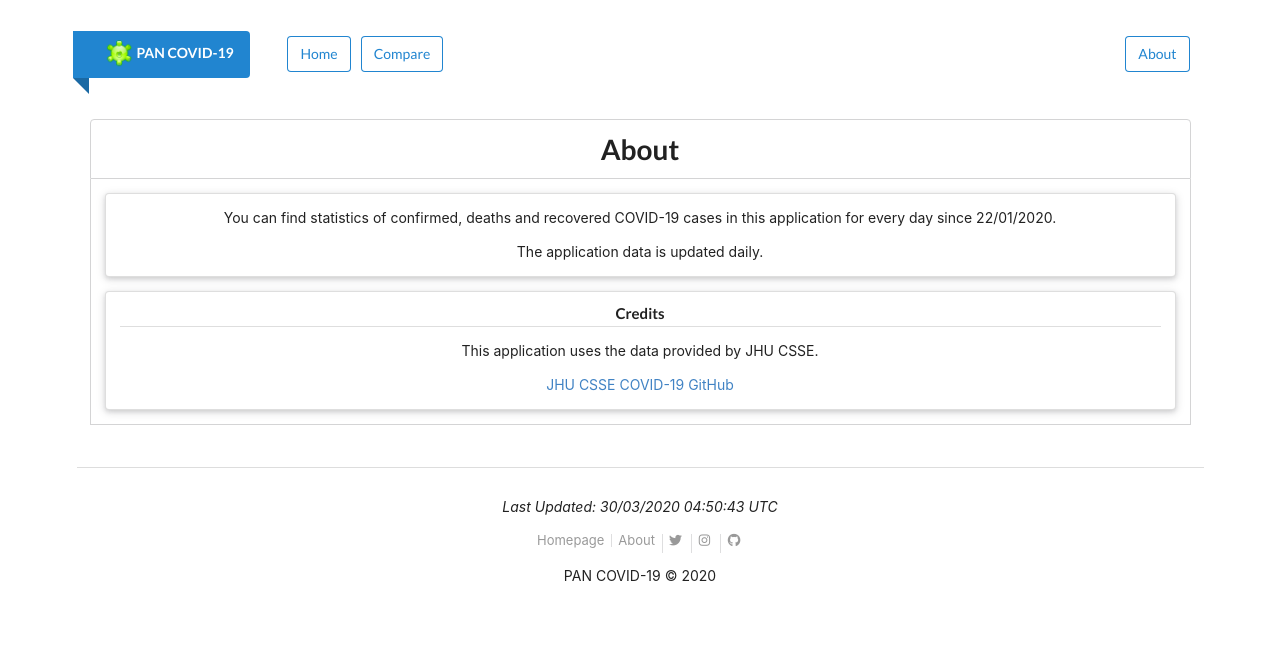
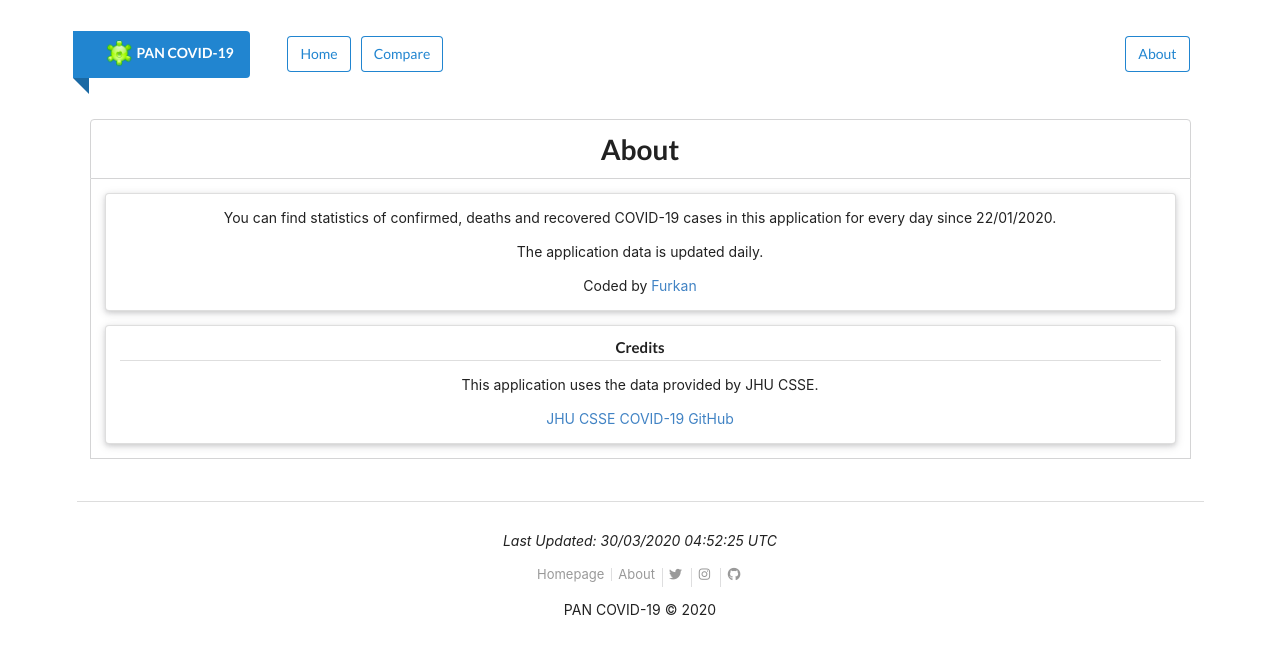
Before and after one commit to stfurkan/pancovid19, a React (Create React App) app in the folder client/: page /about in a window 1280 px wide. Shown: the top 654 px of the page. Built offline with nearby package versions, Linux system fonts and the light colour scheme.

Commit message:
datasets updated

```diff
--- a/client/src/components/pages/About.js
+++ b/client/src/components/pages/About.js
@@ -12,6 +12,16 @@ export default function About({ lang }) {
           <div className="ui segment raised">
             <p>{lang.aboutText1}</p>
             <p>{lang.aboutText2}</p>
+            <p>
+              {lang.codedBy}{' '}
+              <a
+                href="https://www.linkedin.com/in/s-furkan-teke-50758513b"
+                target="_blank"
+                rel="noopener noreferrer"
+              >
+                Furkan
+              </a>
+            </p>
           </div>
           <div className="ui segment raised">
             <h4 className="ui dividing header">{lang.creditHeader}</h4>
--- a/client/src/lang.json
+++ b/client/src/lang.json
@@ -55,6 +55,7 @@
       "pageHeader": "About",
       "aboutText1": "You can find statistics of confirmed, deaths and recovered COVID-19 cases in this application for every day since 22/01/2020.",
       "aboutText2": "The application data is updated daily.",
+      "codedBy": "Coded by",
       "creditHeader": "Credits",
       "creditText": "This application uses the data provided by JHU CSSE."
     },
@@ -125,6 +126,7 @@
       "pageHeader": "Hakkında",
       "aboutText1": "22/01/2020 tarihinden beri olan COVID-19 vaka, iyileşme ve vefat istatistiklerini bu uygulamadan takip edebilirsiniz.",
       "aboutText2": "Uygulama verisi günlük olarak güncellenmektedir.",
+      "codedBy": "Kodlayan",
       "creditHeader": "Referanslar",
       "creditText": "Bu uygulamada JHU CSSE tarafından sağlanan veriler kullanılmaktadır."
     },
--- a/client/src/updated.json
+++ b/client/src/updated.json
@@ -1 +1 @@
-{"lastUpdated": "30/03/2020 04:50:43 UTC"}
+{"lastUpdated": "30/03/2020 04:52:25 UTC"}
```
Also changed, not shown: 1 other file (tests, documents, lock files or other folders).
